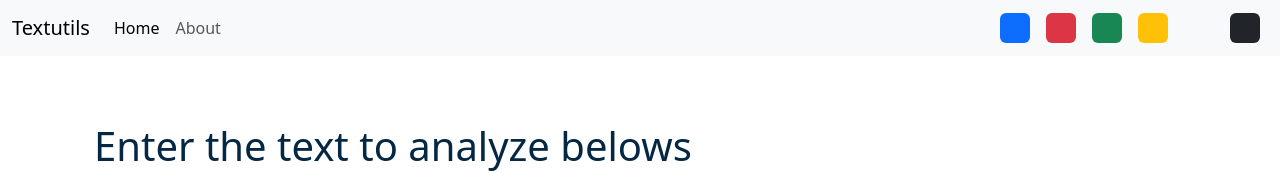
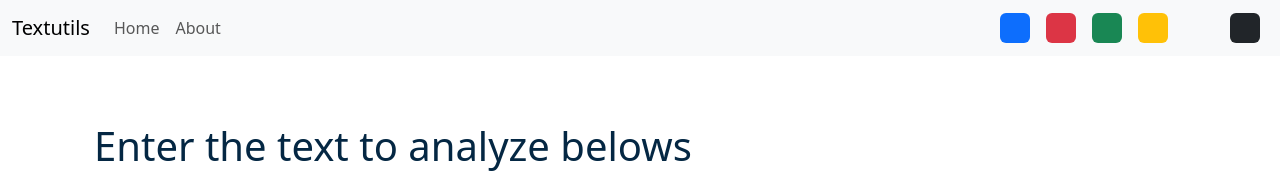
Before and after one commit to atharitcc/reactJSDemotodo, a React (Create React App) app: page / in a window 1280 px wide. Shown: the top 173 px of the page. Built offline with nearby package versions, Linux system fonts and the light colour scheme.

Commit message:
vidoe 20

```diff
--- a/src/components/Navbar.js
+++ b/src/components/Navbar.js
@@ -14,7 +14,7 @@
         <div className="collapse navbar-collapse" id="navbarSupportedContent">
           <ul className="navbar-nav me-auto mb-2 mb-lg-0">
             <li className="nav-item">
-              <Link className="nav-link active" aria-current="page" to="/">Home</Link>
+              <Link className="nav-link " aria-current="page" to="/">Home</Link>
             </li>
             <li className="nav-item">
               <Link className="nav-link" to="/about">{props.aboutText}</Link>
--- a/src/components/TextForm.js
+++ b/src/components/TextForm.js
@@ -35,7 +35,7 @@
         setText(event.target.value);
     }
     const [text, setText] = useState('');
-    var wordCount = text.split(" ").filter((element)=>{
+    var wordCount = text.split(/\s+/).filter((element)=>{
         return element.length!==0
     }).length;
     return (
```
